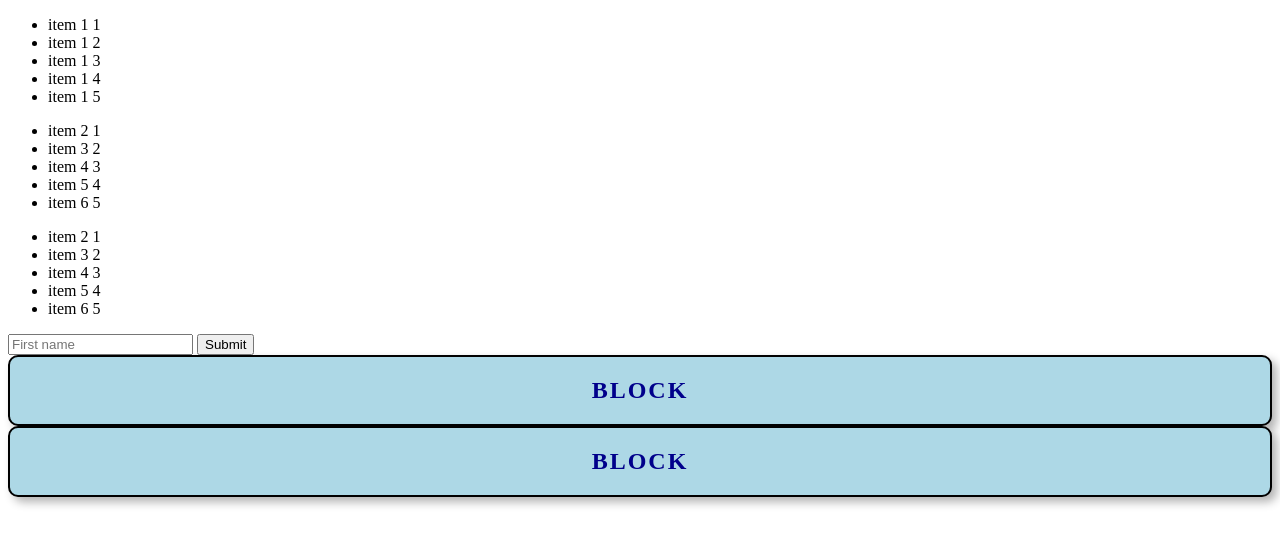
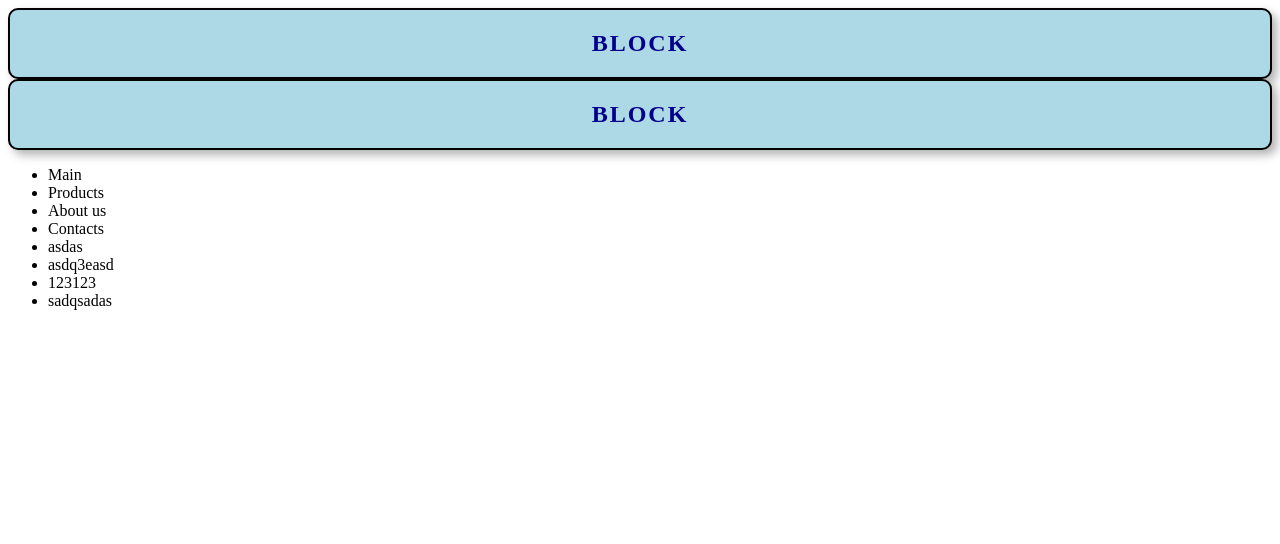
Before and after one commit to sanchi404/Okten-JS, a plain HTML site: page DZ-Lesson-9/index.html in a window 1280 px wide. Drawn offline with Linux system fonts and the light colour scheme.

Commit message:
-закончил 2-е задание

```diff
--- a/DZ-Lesson-9/index.html
+++ b/DZ-Lesson-9/index.html
@@ -31,36 +31,6 @@
 </head>
 <body>
 
-<ul class="menu" id="list-1">
-    <li>item 1 1</li>
-    <li>item 1 2</li>
-    <li>item 1 3</li>
-    <li>item 1 4</li>
-    <li>item 1 5</li>
-</ul>
-
-<ul class="menu" id="list-2">
-    <li>item 2 1</li>
-    <li>item 3 2</li>
-    <li>item 4 3</li>
-    <li>item 5 4</li>
-    <li>item 6 5</li>
-</ul>
-
-<ul class="robot" id="list-3">
-    <li>item 2 1</li>
-    <li>item 3 2</li>
-    <li>item 4 3</li>
-    <li>item 5 4</li>
-    <li>item 6 5</li>
-</ul>
-
-<form action="" name="f1">
-    <input type="text" name="fname" placeholder="First name">
-    <button>Submit</button>
-</form>
-
-
 <script src="main.js">
 </script>
 
--- a/DZ-Lesson-9/main.js
+++ b/DZ-Lesson-9/main.js
@@ -16,7 +16,28 @@ blockDiv.classList.add('beta');
 blockDiv.textContent = "Block";
 document.body.appendChild(blockDiv);
 let clonNode = blockDiv.cloneNode(true);
+
 document.body.appendChild(clonNode);
 console.log(clonNode)
 
 console.log(blockDiv);
+
+
+
+//#OPLI89c9G
+// - Є масив:
+// ['Main','Products','About us','Contacts']
+// Зробити ul в середині якої будуть лежати елементи масиву (кожен в своєму li)
+
+let arr = ['Main','Products','About us','Contacts','asdas','asdq3easd','123123','sadqsadas'];
+let blockArr = document.createElement("ul");
+
+
+arr.forEach(element => {
+    let li = document.createElement("li");
+    li.textContent = element;
+    blockArr.appendChild(li);
+});
+console.log(arr);
+
+document.body.appendChild(blockArr);
```
